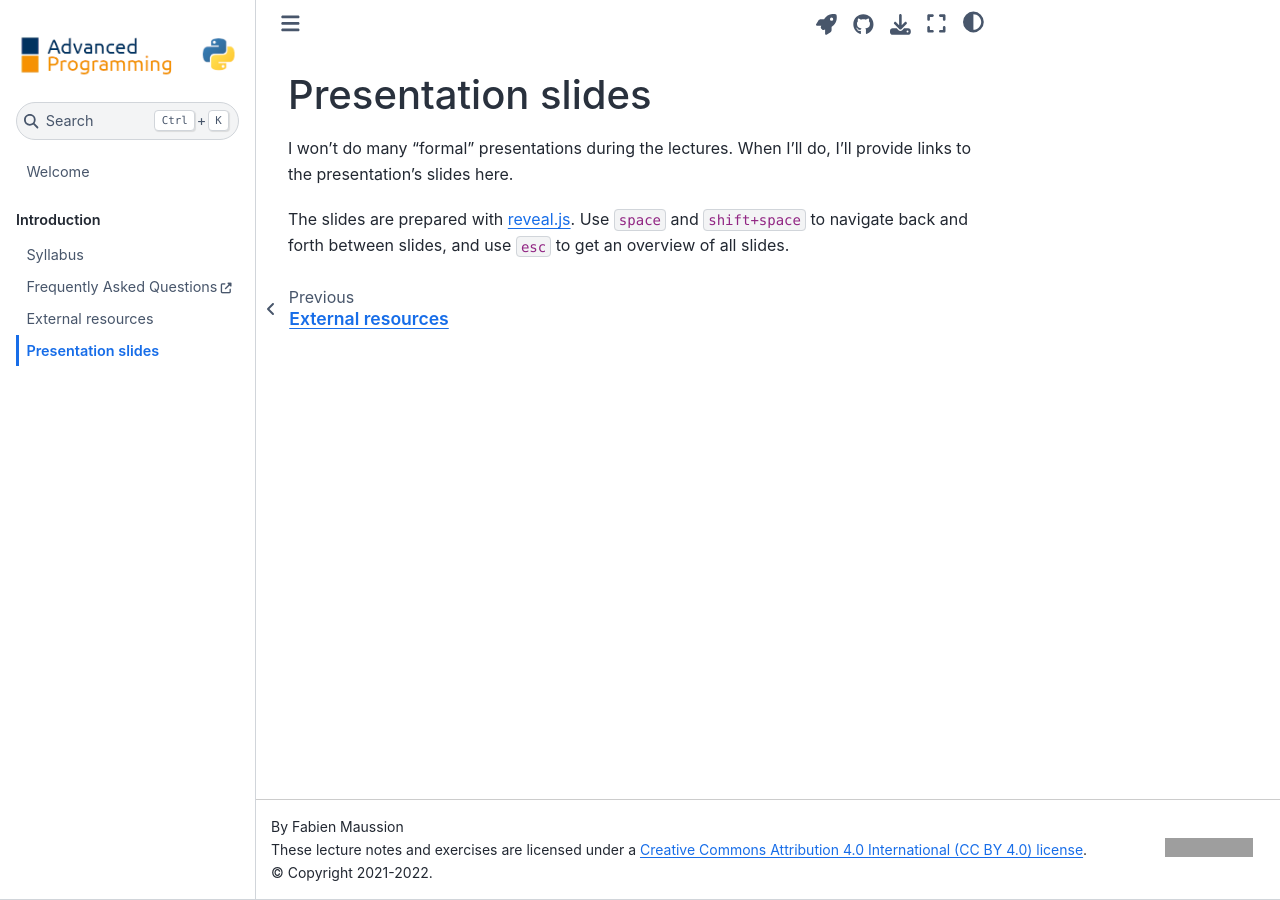
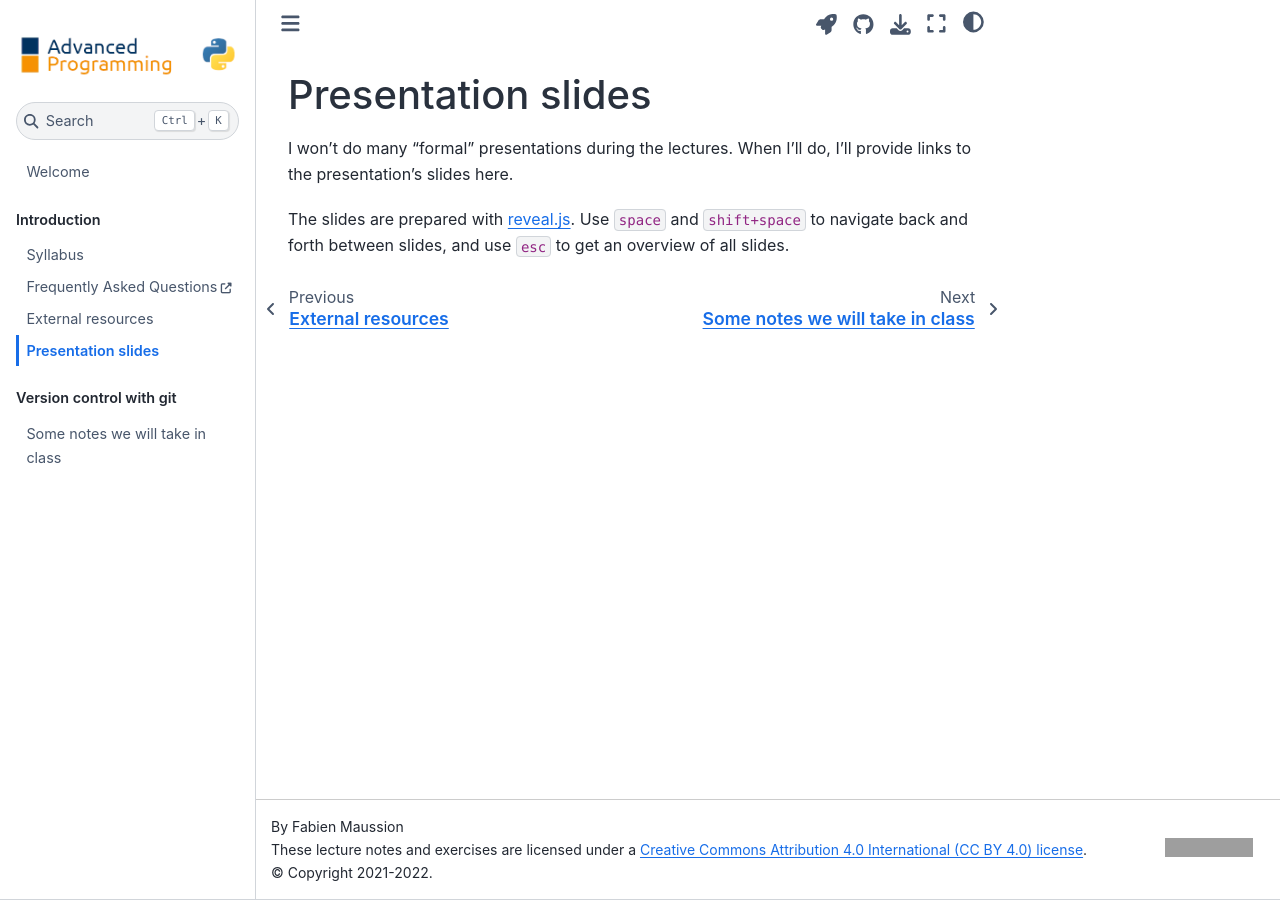
Before and after one commit to fmaussion/advanced_programming, a Jupyter Book: the page built from book/slides.ipynb, in a window 1280 px wide. Built offline with Jupyter Book 1.0.4 settings and Sphinx 7.4.7 and the Sphinx Book theme 1.1.4, drawn with Linux system fonts in a browser that asks for light colours; grey boxes are pictures that could not be loaded.

Commit message:
Weeok 01

```diff
--- /dev/null
+++ b/book/01_git/class_notes.md
@@ -0,0 +1 @@
+# Some notes we will take in class
--- a/book/_toc.yml
+++ b/book/_toc.yml
@@ -11,3 +11,6 @@ parts:
       title: Frequently Asked Questions
     - file: references
     - file: slides
+  - caption: Version control with git
+    chapters:
+    - file: 01_git/class_notes
```
